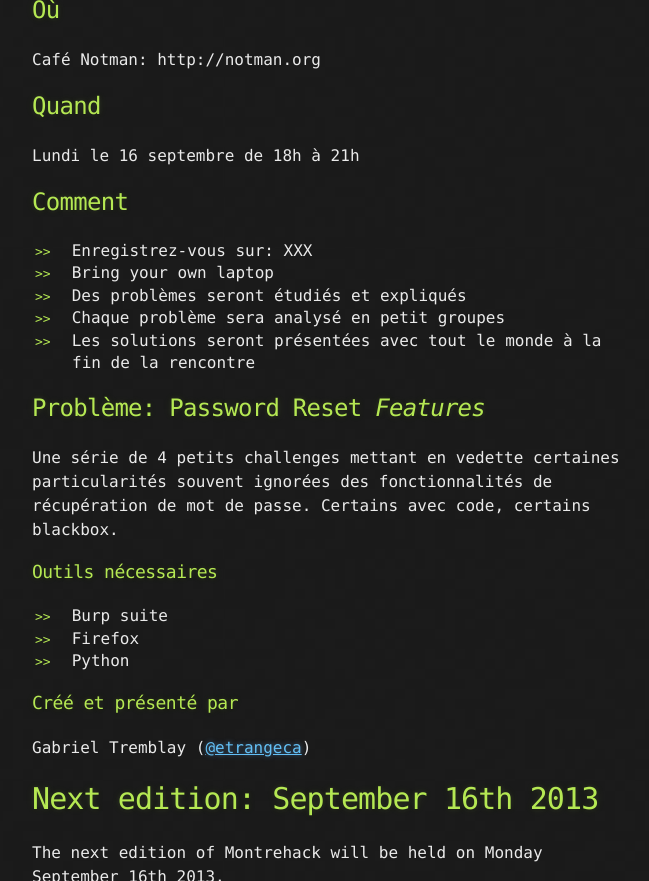
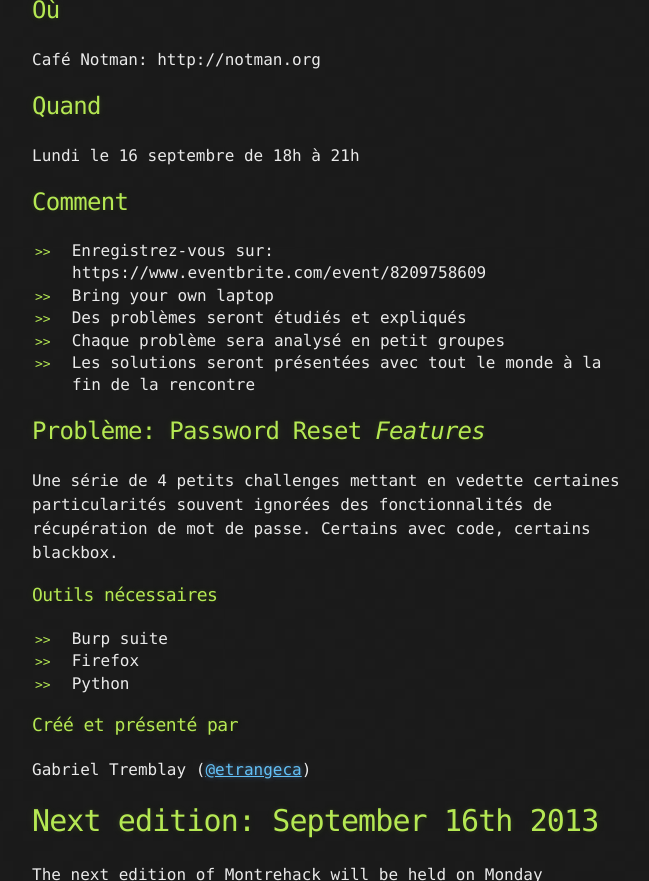
Before and after one commit to montrehack/montrehack.github.com, a Jekyll site: the page built from index.md, in a window 1280 px wide and 1400 px high, scrolled down 797 px, cut to the strip 19-900 px from the top of the window. Shown: the whole strip, without its empty margins (308-957 px from the left). Built offline with Jekyll 4.4.1, drawn with Linux system fonts in a browser that asks for light colours; Markdown is read by kramdown in place of the engine named in the settings; comment, search, counter and statistics services are not loaded; some of the changed text lies outside the part shown.

Commit message:
link to eventbrite

```diff
--- a/index.md
+++ b/index.md
@@ -17,7 +17,7 @@ Café Notman: http://notman.org
 Lundi le 16 septembre de 18h à 21h
 
 ## Comment
-* Enregistrez-vous sur: XXX
+* Enregistrez-vous sur: https://www.eventbrite.com/event/8209758609
 * Bring your own laptop
 * Des problèmes seront étudiés et expliqués
 * Chaque problème sera analysé en petit groupes
```
Also changed, not shown: other parts of index.md (+1 -1 lines).
